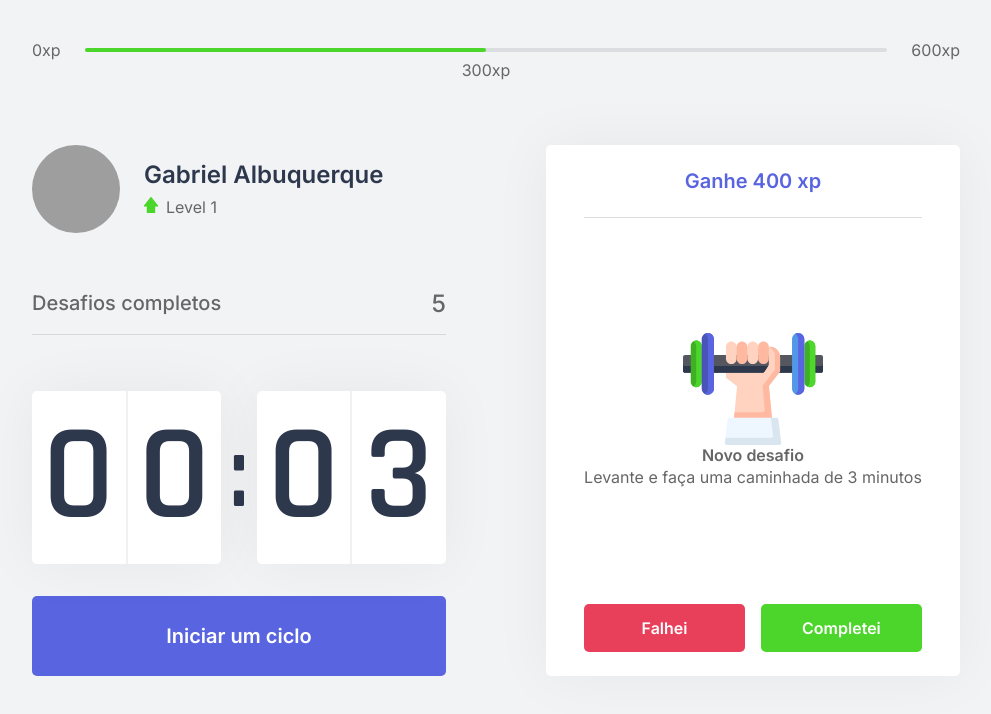
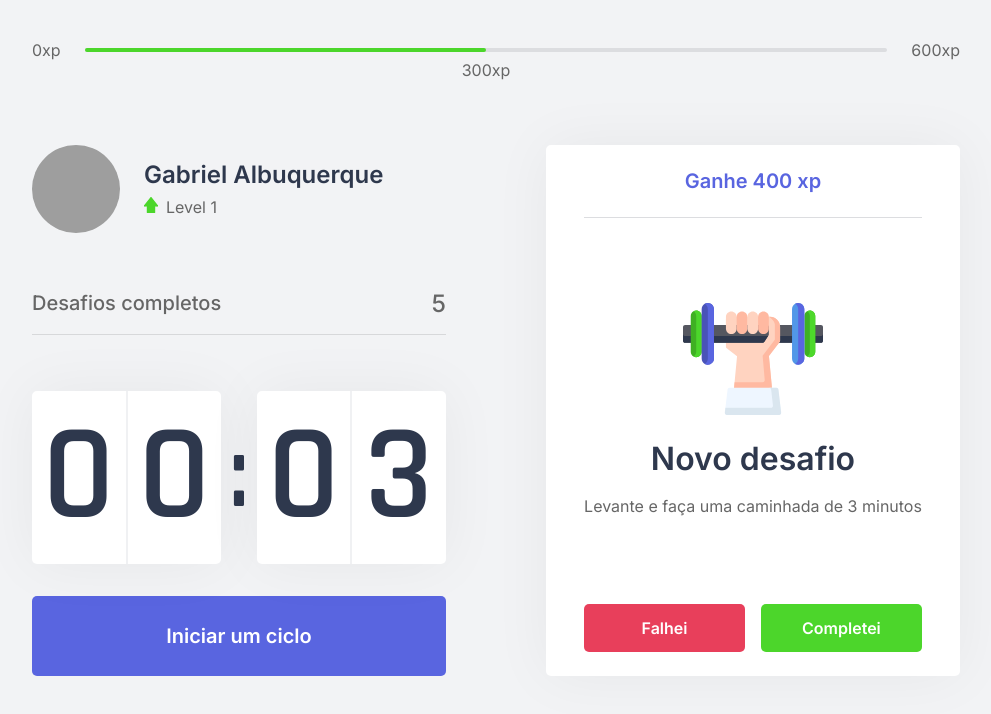
Before and after one commit to magaliais/move.it, a Next.js app: page / in a window 1280 px wide. Shown: the top 714 px of the page, without its empty margins (144-1135 px from the left). Built offline with nearby package versions, Linux system fonts and the light colour scheme; grey boxes are pictures that could not be loaded.

Commit message:
fix img bug

```diff
--- a/src/styles/components/ChallengeBox.module.css
+++ b/src/styles/components/ChallengeBox.module.css
@@ -66,7 +66,7 @@
     justify-content: center;
 }
 
-.challengeNotActive main strong {
+.challengeActive main strong {
     font-size: 2rem;
     font-weight: 600;
     color: var(--title);
@@ -74,7 +74,7 @@
 }
 
 .challengeActive main p {
-    line-height: 1.5rem;
+    line-height: 1.5;
 }
 
 .challengeActive footer {
```
